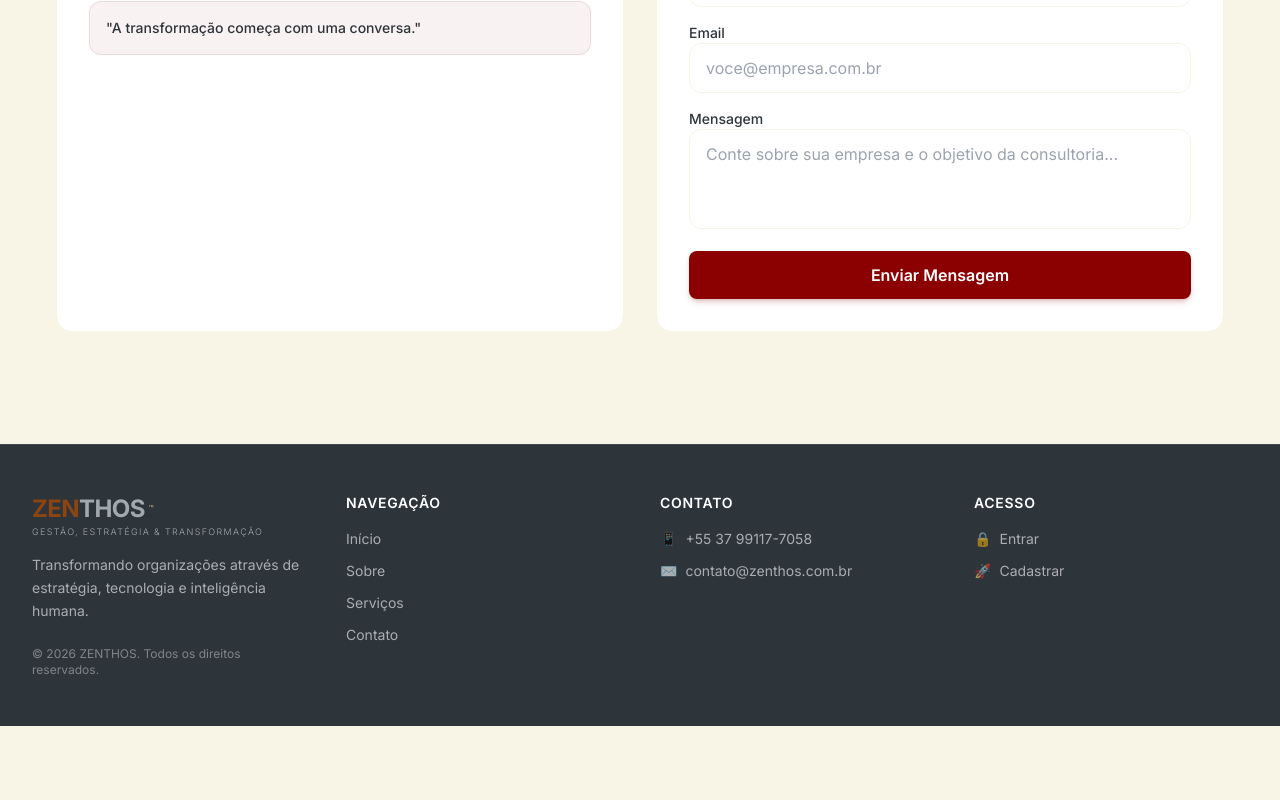
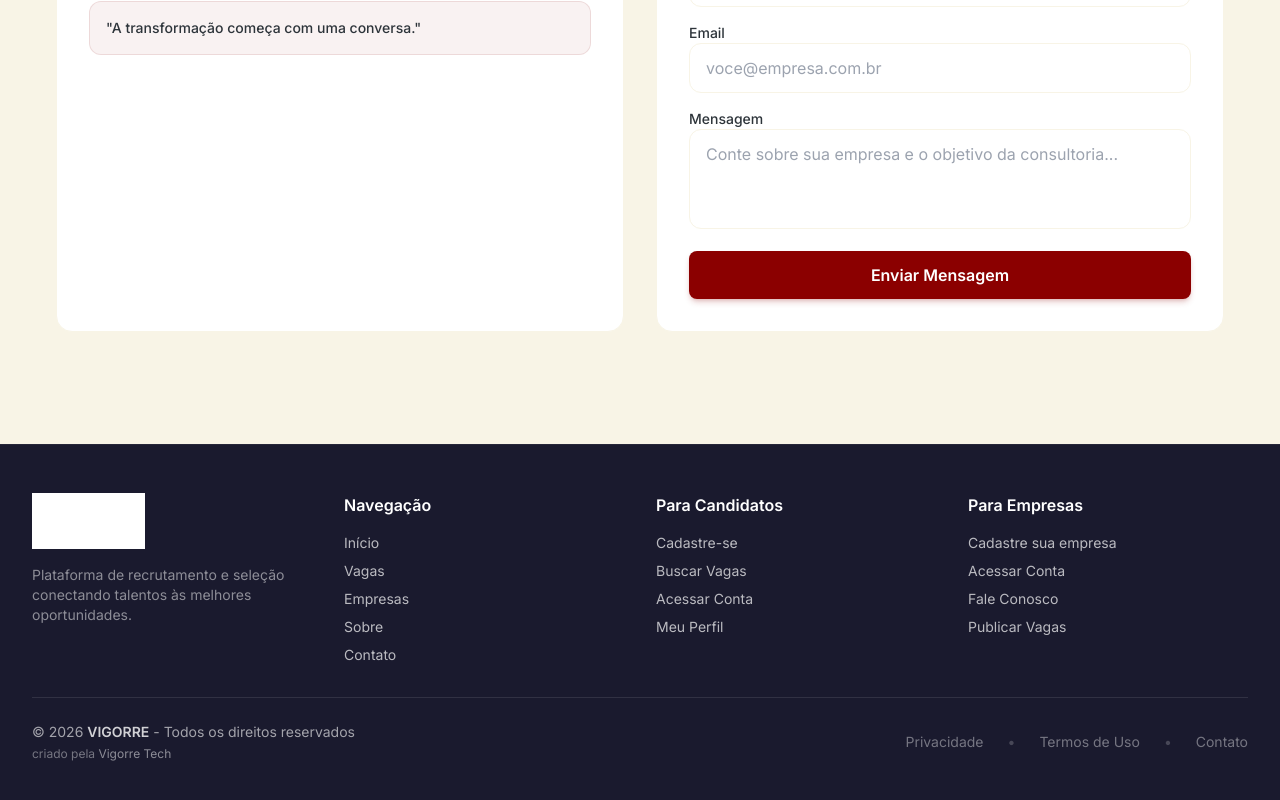
Before and after one commit to trivoroficial/consult_recruit, a Next.js app: page / in a window 1280 px wide. Shown: the part 3202-4002 px from the top of the page. Before the commit the page ends 3928 px from the top, so only its background shows below. Built offline with nearby package versions, Linux system fonts and the light colour scheme; a web font is replaced by a local one.

Commit message:
Update Footer.tsx

```diff
--- a/src/components/layout/Footer.tsx
+++ b/src/components/layout/Footer.tsx
@@ -1,95 +1,96 @@
+// src/components/layout/Footer.tsx
 'use client'
 
+import { usePathname } from 'next/navigation'
 import Link from 'next/link'
 
-const whatsappNumber = "5537991177058"
-const whatsappDisplay = "+55 37 99117-7058"
-const whatsappMessage = "Olá! Gostaria de conhecer as soluções da ZENTHOS."
-const whatsappUrl = `https://wa.me/${whatsappNumber}?text=${encodeURIComponent(whatsappMessage)}`
-const emailContato = "contato@zenthos.com.br"
+export function Footer() {
+  const pathname = usePathname()
 
-const navLinks = [
-  { id: "home", label: "Início", href: "/" },
-  { id: "sobre", label: "Sobre", href: "/sobre" },
-  { id: "servicos", label: "Serviços", href: "/servicos" },
-  { id: "contato", label: "Contato", href: "/contato" },
-]
+  // NÃO MOSTRAR O FOOTER EM PÁGINAS DE DASHBOARD
+  const isDashboard = pathname?.startsWith('/admin') ||
+                      pathname?.startsWith('/empresa') ||
+                      pathname?.startsWith('/candidato') ||
+                      pathname?.startsWith('/login') ||
+                      pathname?.startsWith('/cadastro')
 
-export function Footer() {
+  if (isDashboard) {
+    return null
+  }
+
   return (
-    <footer className="bg-[#2D343A] text-white py-12 border-t border-white/10">
-      <div className="max-w-7xl mx-auto px-4 sm:px-6 lg:px-8">
-        <div className="grid gap-10 md:grid-cols-2 lg:grid-cols-4">
+    <footer className="bg-[#1A1A2E] text-white/70 border-t border-white/5">
+      <div className="max-w-7xl mx-auto px-4 sm:px-6 lg:px-8 py-12">
+        <div className="grid grid-cols-1 md:grid-cols-4 gap-8">
 
-          {/* ===== COLUNA 1: ZEN + THOS ===== */}
-          <div className="lg:col-span-1">
-            <div className="flex flex-col">
-              <div className="flex items-center gap-1">
-                <span className="text-2xl font-bold tracking-tight">
-                  <span className="text-[#8B4513]">ZEN</span><span className="text-[#A1A8AE]">THOS</span>
-                </span>
-                <span className="text-[8px] font-light text-[#E3C9A8] align-top mt-[-2px]">™</span>
-              </div>
-              <span className="text-[9px] font-light text-[#A1A8AE] tracking-[0.15em] uppercase whitespace-nowrap">
-                Gestão, Estratégia & Transformação
-              </span>
-            </div>
-            <p className="mt-4 text-sm text-white/60 leading-relaxed max-w-xs">
-              Transformando organizações através de estratégia, tecnologia e inteligência humana.
-            </p>
-            <p className="mt-6 text-xs text-white/40">
-              © {new Date().getFullYear()} ZENTHOS. Todos os direitos reservados.
+          {/* COLUNA 1 - LOGO */}
+          <div>
+            <img src="/logo.png" alt="ZENTHOS" className="h-[1.5cm] w-auto object-contain brightness-0 invert" />
+            <p className="text-sm mt-4 max-w-xs text-white/50">
+              Plataforma de recrutamento e seleção conectando talentos às melhores oportunidades.
             </p>
           </div>
 
-          {/* ===== COLUNA 2: NAVEGAÇÃO ===== */}
+          {/* COLUNA 2 - LINKS RÁPIDOS */}
           <div>
-            <h4 className="font-semibold text-white text-sm uppercase tracking-wider mb-4">Navegação</h4>
-            <ul className="space-y-3 text-sm text-white/60">
-              {navLinks.map((link) => (
-                <li key={link.id}>
-                  <Link href={link.href} className="hover:text-[#E3C9A8] transition-colors duration-200">
-                    {link.label}
-                  </Link>
-                </li>
-              ))}
+            <h4 className="text-white font-semibold mb-4">Navegação</h4>
+            <ul className="space-y-2 text-sm">
+              <li><Link href="/" className="hover:text-white transition">Início</Link></li>
+              <li><Link href="/vagas" className="hover:text-white transition">Vagas</Link></li>
+              <li><Link href="/empresas" className="hover:text-white transition">Empresas</Link></li>
+              <li><Link href="/sobre" className="hover:text-white transition">Sobre</Link></li>
+              <li><Link href="/contato" className="hover:text-white transition">Contato</Link></li>
             </ul>
           </div>
 
-          {/* ===== COLUNA 3: CONTATO ===== */}
+          {/* COLUNA 3 - CANDIDATO */}
           <div>
-            <h4 className="font-semibold text-white text-sm uppercase tracking-wider mb-4">Contato</h4>
-            <ul className="space-y-3 text-sm text-white/60">
-              <li>
-                <a href={whatsappUrl} target="_blank" rel="noopener noreferrer" className="hover:text-[#E3C9A8] transition-colors duration-200 flex items-center gap-2">
-                  <span>📱</span> {whatsappDisplay}
-                </a>
-              </li>
-              <li>
-                <a href={`mailto:${emailContato}`} className="hover:text-[#E3C9A8] transition-colors duration-200 flex items-center gap-2">
-                  <span>✉️</span> {emailContato}
-                </a>
-              </li>
+            <h4 className="text-white font-semibold mb-4">Para Candidatos</h4>
+            <ul className="space-y-2 text-sm">
+              <li><Link href="/cadastro" className="hover:text-white transition">Cadastre-se</Link></li>
+              <li><Link href="/vagas" className="hover:text-white transition">Buscar Vagas</Link></li>
+              <li><Link href="/login" className="hover:text-white transition">Acessar Conta</Link></li>
+              <li><Link href="/candidato/perfil" className="hover:text-white transition">Meu Perfil</Link></li>
             </ul>
           </div>
 
-          {/* ===== COLUNA 4: ACESSO ===== */}
+          {/* COLUNA 4 - EMPRESA */}
           <div>
-            <h4 className="font-semibold text-white text-sm uppercase tracking-wider mb-4">Acesso</h4>
-            <ul className="space-y-3 text-sm text-white/60">
-              <li>
-                <Link href="/login" className="hover:text-[#E3C9A8] transition-colors duration-200 flex items-center gap-2">
-                  <span>🔒</span> Entrar
-                </Link>
-              </li>
-              <li>
-                <Link href="/cadastro" className="hover:text-[#E3C9A8] transition-colors duration-200 flex items-center gap-2">
-                  <span>🚀</span> Cadastrar
-                </Link>
-              </li>
+            <h4 className="text-white font-semibold mb-4">Para Empresas</h4>
+            <ul className="space-y-2 text-sm">
+              <li><Link href="/empresa/cadastro" className="hover:text-white transition">Cadastre sua empresa</Link></li>
+              <li><Link href="/login" className="hover:text-white transition">Acessar Conta</Link></li>
+              <li><Link href="/contato" className="hover:text-white transition">Fale Conosco</Link></li>
+              <li><Link href="/empresa/vagas" className="hover:text-white transition">Publicar Vagas</Link></li>
             </ul>
           </div>
+        </div>
 
+        {/* RODAPÉ FINAL COM COPYRIGHT */}
+        <div className="border-t border-white/10 mt-8 pt-6">
+          <div className="flex flex-col md:flex-row items-center justify-between gap-4">
+            <div className="text-center md:text-left">
+              <p className="text-sm text-white/60">
+                © 2026 <span className="font-semibold text-white/80">VIGORRE</span> - Todos os direitos reservados
+              </p>
+              <p className="text-xs text-white/40 mt-1">
+                criado pela <span className="text-white/50">Vigorre Tech</span>
+              </p>
+            </div>
+            <div className="flex items-center gap-6 text-sm">
+              <Link href="/privacidade" className="text-white/40 hover:text-white transition">
+                Privacidade
+              </Link>
+              <span className="text-white/20">•</span>
+              <Link href="/termos" className="text-white/40 hover:text-white transition">
+                Termos de Uso
+              </Link>
+              <span className="text-white/20">•</span>
+              <Link href="/contato" className="text-white/40 hover:text-white transition">
+                Contato
+              </Link>
+            </div>
+          </div>
         </div>
       </div>
     </footer>
```
